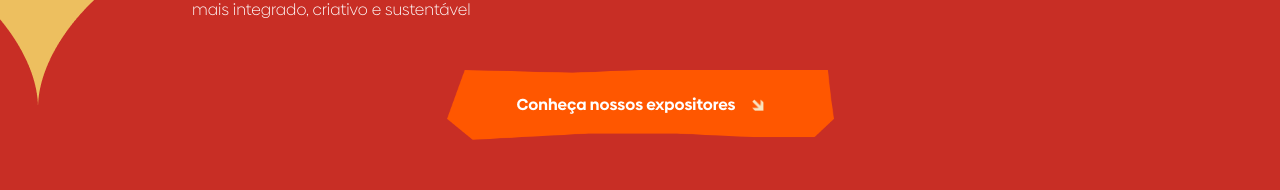
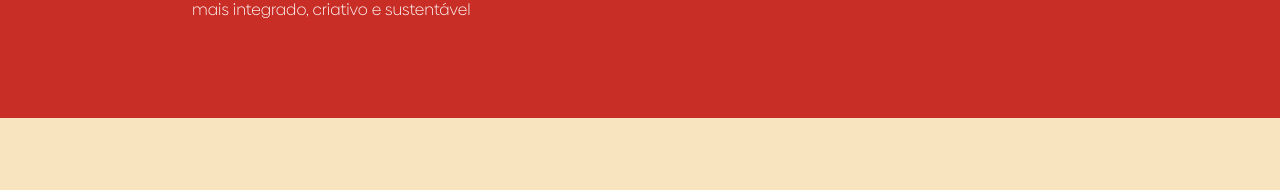
Before and after one commit to Act962/feira-dos-municipios, a Next.js app: page / in a window 1280 px wide. Shown: the part 2050-2240 px from the top of the page. Built offline with nearby package versions, Linux system fonts and the light colour scheme.

Commit message:
Add video

```diff
--- a/src/components/about/about.tsx
+++ b/src/components/about/about.tsx
@@ -1,5 +1,6 @@
 import Image from "next/image";
 import { Button } from "../ui/buttons";
+import Link from "next/link";
 
 export function About() {
   return (
@@ -52,9 +53,11 @@ export function About() {
           />
 
           <div className="px-8 md:px-0 mt-12">
-            <Button imageUrl="/vector-white.png">
-              Saiba mais sobre o evento
-            </Button>
+            <Link href="#expositores">
+              <Button imageUrl="/vector-white.png" className="hover:opacity-60">
+                Saiba mais sobre o evento
+              </Button>
+            </Link>
           </div>
         </div>
       </div>
--- a/src/components/cta/cta.tsx
+++ b/src/components/cta/cta.tsx
@@ -1,8 +1,12 @@
 import React from "react";
 import { Button } from "../ui/buttons";
 import Image from "next/image";
+import Link from "next/link";
 
 export function CallToAction() {
+  const LINK_REDIRECT_WHATSAPP =
+    "https://api.whatsapp.com/send/?phone=5586994435307&text=Ol%C3%A1%2C+gostaria+de+ser+expositor+na+Feira+dos+Munic%C3%ADpios+2025&type=phone_number&app_absent=0";
+
   return (
     <section className="relative py-16 md:py-24 px-8 text-white bg-foreground">
       <Image
@@ -22,7 +26,9 @@ export function CallToAction() {
           integração, cultura e inovação municipalista do Piauí.
         </p>
 
-        <Button imageUrl="/vector.png">Quero ser um expositor</Button>
+        <Link href={LINK_REDIRECT_WHATSAPP} target="_blank">
+          <Button imageUrl="/vector.png">Quero ser um expositor</Button>
+        </Link>
       </div>
     </section>
   );
--- a/src/components/expositores/expositores.tsx
+++ b/src/components/expositores/expositores.tsx
@@ -52,9 +52,6 @@ export default function Expositores() {
           desenvolvimento e fortalece a construção de um Piauí mais integrado,
           criativo e sustentável
         </p>
-        <Button imageUrl="/vector.png" className="mt-12">
-          Conheça nossos expositores
-        </Button>
       </div>
     </section>
   );
--- a/src/components/hero/hero.tsx
+++ b/src/components/hero/hero.tsx
@@ -9,14 +9,15 @@ export function Hero() {
       id="home"
       className="relative min-h-screen bg-background bg-bottom-right px-4 py-12 flex items-center justify-center mt-12"
     >
-      <div
-        className="absolute inset-0 bg-cover bg-bottom-right bg-no-repeat opacity-100"
-        style={{
-          backgroundImage: "url('/background-hero.png')",
-        }}
+      <video
+        src="/videos/video-hero.mp4"
+        autoPlay
+        loop
+        muted
+        playsInline
+        preload="metadata"
+        className="absolute inset-0 w-full h-full object-cover"
       />
-
-      <div className="absolute bg-background inset-0 opacity-85" />
 
       <Image
         src="/caju-hero.png"
--- a/src/components/news/news.tsx
+++ b/src/components/news/news.tsx
@@ -64,7 +64,7 @@ export function News() {
             Municípios 2025.
           </h2>
 
-          <button
+          {/* <button
             className="bg-[url('/vector-3.png')] bg-cover bg-no-repeat px-4 h-10  w-[150px] cursor-pointer font-bold flex flex-row items-center justify-center gap-2 transition-all hover:opacity-85"
             aria-label="Vet todas"
           >
@@ -75,7 +75,7 @@ export function News() {
               src={"/seta-blue.png"}
               alt="Seta Blue"
             />
-          </button>
+          </button> */}
         </div>
         {/*  */}
       </div>
--- a/src/components/ui/buttons/buttons.tsx
+++ b/src/components/ui/buttons/buttons.tsx
@@ -17,7 +17,7 @@ export function Button({
   return (
     <button
       className={cn(
-        "relative w-full h-14 px-8 md:max-w-[387px] md:h-[70px] group cursor-pointer transition-opacity hover:opacity-85 text-white",
+        "relative w-full h-14 px-8 md:max-w-[387px] md:h-[70px] group cursor-pointer transition-opacity hover:opacity-80 text-white",
         className
       )}
       {...props}
```
Also changed, not shown: 1 other file (tests, documents, lock files or other folders).
